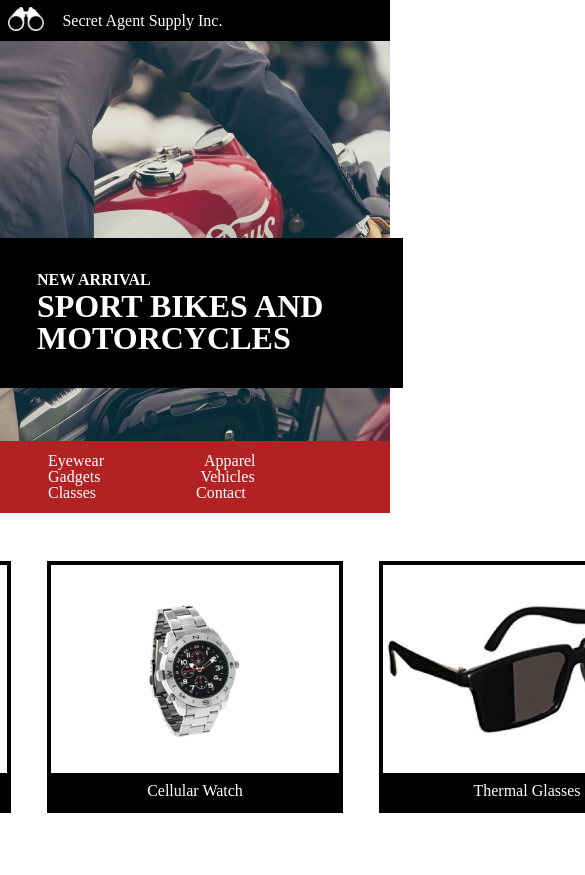
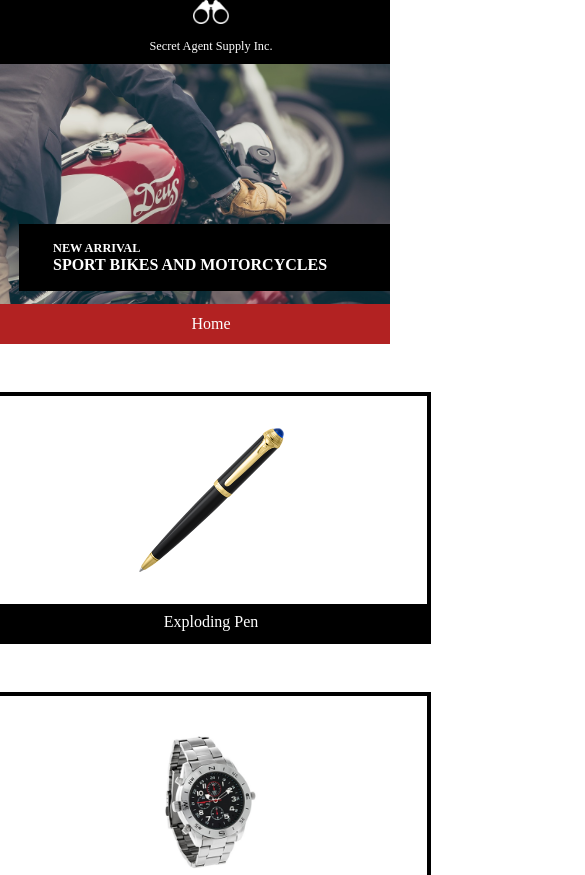
Before and after one commit to benn1390/secretagentsupply, a plain HTML site: page index.html in a window 390 px wide. Shown: the top 875 px of the page, 585 px wide, since content can reach past the window. Drawn offline with Linux system fonts and the light colour scheme.

Commit message:
Responsive Ready

```diff
--- a/index.html
+++ b/index.html
@@ -31,7 +31,7 @@
       </div>
       <div class="header-container" id="background-red">
         <div class="site-container">
-          <div class="nav">
+          <div class="nav" id="desktopnav">
             <ul>
               <li><a href="#">Eyewear</a></li>
               <li><a href="#">Apparel</a></li>
@@ -39,6 +39,11 @@
               <li><a href="#">Vehicles</a></li>
               <li><a href="#">Classes</a></li>
               <li><a href="#">Contact</a></li>
+            </ul>
+          </div>
+          <div class="nav" id="mobilenav">
+            <ul>
+              <li><a href="#">Home</a></li>
             </ul>
           </div>
         </div>
--- a/resources/css/style.css
+++ b/resources/css/style.css
@@ -1,3 +1,4 @@
+/*Website Layout*/
 html{
   font-size: 18px;
   font-family: Helvetica;
@@ -171,7 +172,31 @@ a{color: inherit; text-decoration: none}
   color: black;
 }
 
+/*Media Queries*/
+@media only screen and (min-width:1024px){
+  #mobilenav{display: none;}
+}
 
+@media only screen and (max-width:1024px){
+  #desktopnav{display: none;}
+  .site-container{
+    padding-left: 2rem;
+  }
+  .bigbox{width: 47%;}
 
-
-/*Footer-items*/
+@media only screen and (max-width:470px){
+  .site-container{
+    flex-flow: column nowrap;
+    overflow: hidden;
+    width: 480px;
+  }
+  header h1{font-size: 1.0rem}
+  header h2{font-size: 0.77rem}
+  #caption-container{height: 15rem;}
+  .caption{
+    padding: 1rem 2rem 1rem 2rem;
+    margin-top: 10rem;
+  }
+  .bigbox{width: 90%;}
+  .smallbox{width: 90%;}
+}
```
